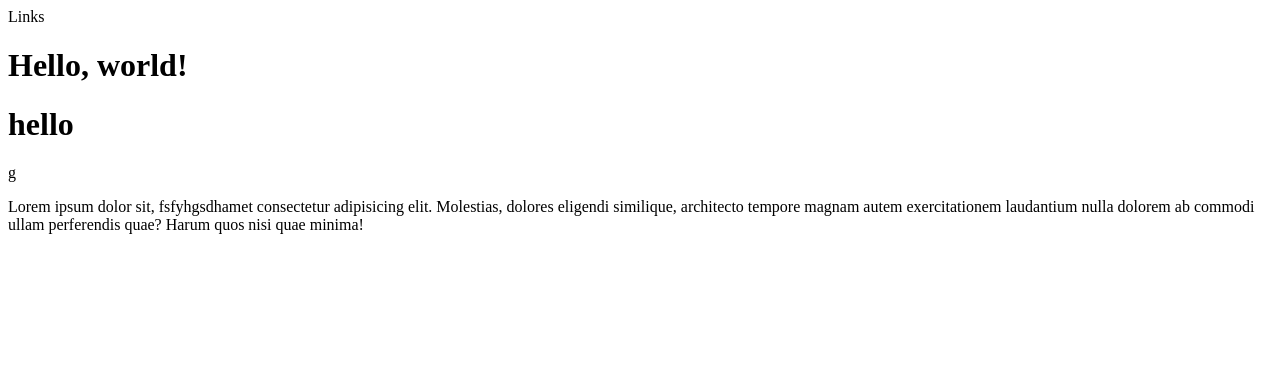
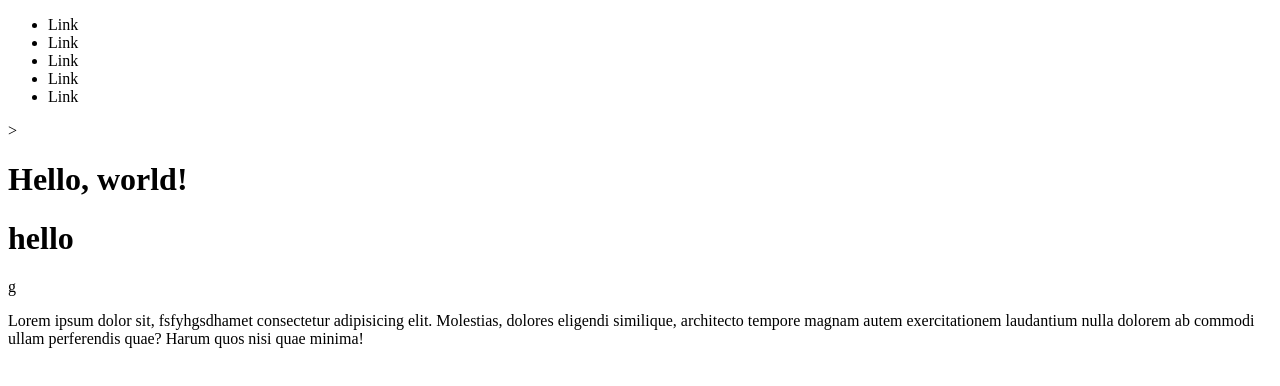
Before and after one commit to harmankaur191/project, a plain HTML site: page index.html in a window 1280 px wide. Drawn offline with Linux system fonts and the light colour scheme.

Commit message:
merge feature/i-am-quin

```diff
--- a/index.html
+++ b/index.html
@@ -8,7 +8,13 @@
   <body>
     <header>
       <nav>
-        Links
+        <ul>
+          <li>Link</li>
+          <li>Link</li>
+          <li>Link</li>
+          <li>Link</li>
+          <li>Link</li>
+        </ul>>
       </nav>
       <h1>Hello, world!</h1>
       <h1>
```
